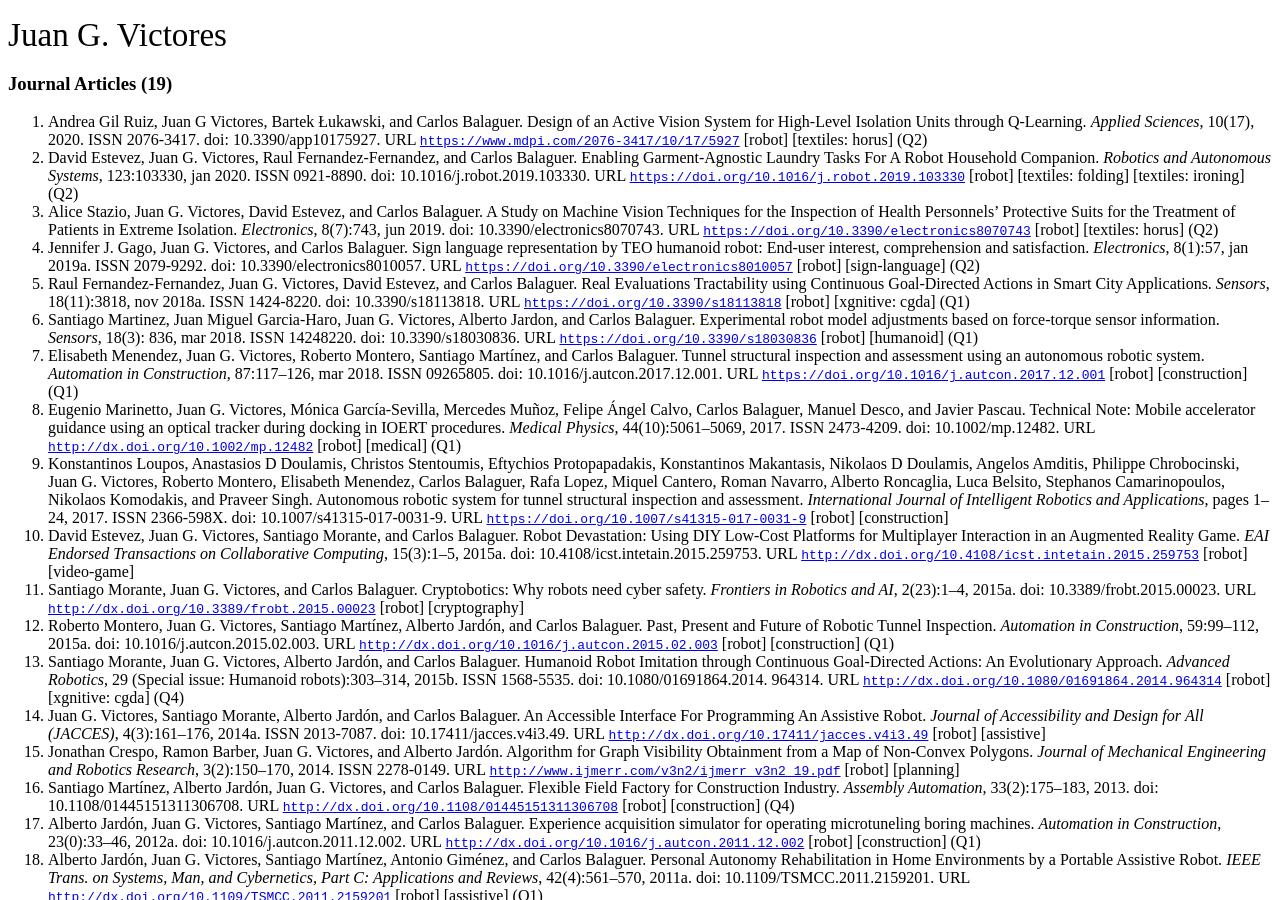
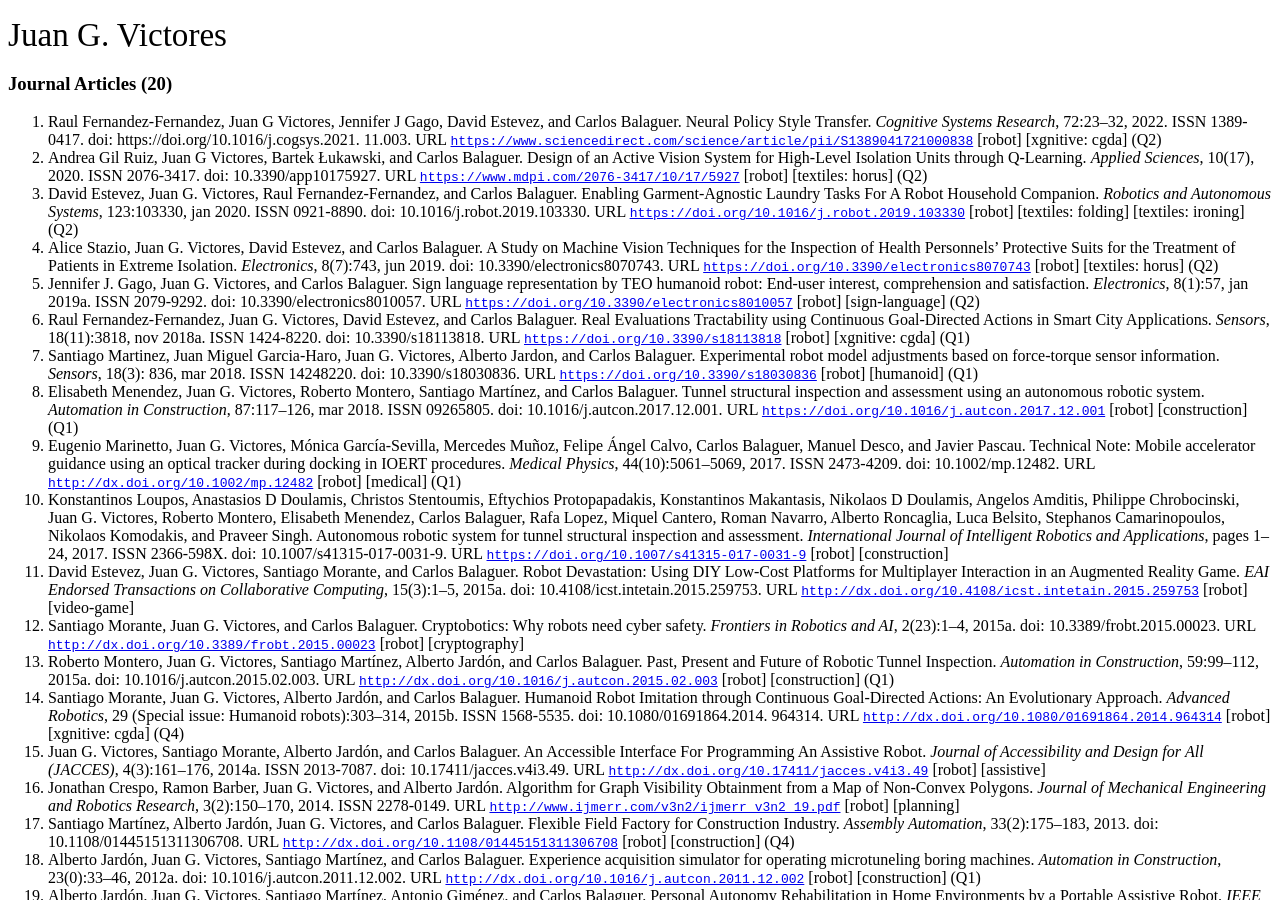
Before and after one commit to jgvictores/jgvictores.github.io, a Jekyll site: the page cv/JuanGVictoresCV.html, which Jekyll copies as it is, in a window 1280 px wide and 900 px high. Built offline with Jekyll 4.4.1, drawn with Linux system fonts in a browser that asks for light colours.

Commit message:
add fernandezfernandez2022neural, #21
- https://github.com/jgvictores/jgvictores.github.io/issues/21

```diff
--- a/cv/JuanGVictoresCV.html
+++ b/cv/JuanGVictoresCV.html
@@ -17,11 +17,22 @@
 class="pplr9o-x-x-207">Juan G. Victores</span>
 </p>
 <h3 class="likesectionHead"><a
- id="x1-1000"></a>Journal Articles (19)</h3>
+ id="x1-1000"></a>Journal Articles (20)</h3>
 <!--l. 55--><p class="noindent" >
      </p><ol  class="enumerate1" >
      <li
   class="enumerate" id="x1-1002x1"><a
+ id="Xfernandezfernandez2022neural"></a>Raul Fernandez-Fernandez, Juan G Victores, Jennifer J Gago, David Estevez, and Carlos Balaguer.
+     Neural  Policy  Style  Transfer.   <span
+class="pplri9o-">Cognitive  Systems  Research</span>,  72:23–32,  2022.   ISSN  1389-0417.   doi:
+     https://doi.org/10.1016/j.cogsys.2021.
+     11.003.  URL <a
+href="https://www.sciencedirect.com/science/article/pii/S1389041721000838" class="url" ><span
+class="cmtt-10">https://www.sciencedirect.com/science/article/pii/S1389041721000838</span></a> [robot]
+     [xgnitive: cgda] (Q2)
+     </li>
+     <li
+  class="enumerate" id="x1-1004x2"><a
  id="Xgil2020design"></a>Andrea Gil Ruiz, Juan G Victores, Bartek Łukawski, and Carlos Balaguer. Design of an Active Vision
      System  for  High-Level  Isolation  Units  through  Q-Learning.   <span
 class="pplri9o-">Applied  Sciences</span>,  10(17),  2020.   ISSN
@@ -31,7 +42,7 @@ class="cmtt-10">https://www.mdpi.com/2076-3417/10/17/5927</span></a> [robot]
      [textiles: horus] (Q2)
      </li>
      <li
-  class="enumerate" id="x1-1004x2"><a
+  class="enumerate" id="x1-1006x3"><a
  id="Xestevez2019enabling"></a>David  Estevez,  Juan G.  Victores,  Raul  Fernandez-Fernandez,  and  Carlos  Balaguer.    Enabling
      Garment-Agnostic Laundry Tasks For A Robot Household Companion.   <span
 class="pplri9o-">Robotics and Autonomous</span>
@@ -42,7 +53,7 @@ href="https://doi.org/10.1016/j.robot.2019.103330" class="url" ><span
 class="cmtt-10">https://doi.org/10.1016/j.robot.2019.103330</span></a> [robot] [textiles: folding] [textiles: ironing] (Q2)
      </li>
      <li
-  class="enumerate" id="x1-1006x3"><a
+  class="enumerate" id="x1-1008x4"><a
  id="Xstazio2019astudy"></a>Alice Stazio, Juan G. Victores, David Estevez, and Carlos Balaguer.   A Study on Machine Vision
      Techniques for the Inspection of Health Personnels’ Protective Suits for the Treatment of Patients
      in  Extreme  Isolation.     <span
@@ -52,7 +63,7 @@ href="https://doi.org/10.3390/electronics8070743" class="url" ><span
 class="cmtt-10">https://doi.org/10.3390/electronics8070743</span></a> [robot] [textiles: horus] (Q2)
      </li>
      <li
-  class="enumerate" id="x1-1008x4"><a
+  class="enumerate" id="x1-1010x5"><a
  id="Xgago2019sign"></a>Jennifer J.                 Gago,                 Juan G.                 Victores,                 and                 Carlos
      Balaguer.  Sign language representation by TEO humanoid robot: End-user interest, comprehension
      and satisfaction. <span
@@ -62,7 +73,7 @@ href="https://doi.org/10.3390/electronics8010057" class="url" ><span
 class="cmtt-10">https://doi.org/10.3390/electronics8010057</span></a> [robot] [sign-language] (Q2)
      </li>
      <li
-  class="enumerate" id="x1-1010x5"><a
+  class="enumerate" id="x1-1012x6"><a
  id="Xfernandezfernandez2018real"></a>Raul Fernandez-Fernandez, Juan G. Victores, David Estevez, and Carlos Balaguer. Real Evaluations
      Tractability using Continuous Goal-Directed Actions in Smart City Applications. <span
 class="pplri9o-">Sensors</span>, 18(11):3818,
@@ -72,7 +83,7 @@ class="cmtt-10">https://doi.org/10.3390/s18113818</span></a>
      [robot] [xgnitive: cgda] (Q1)
      </li>
      <li
-  class="enumerate" id="x1-1012x6"><a
+  class="enumerate" id="x1-1014x7"><a
  id="Xmartinez2018experimental"></a>Santiago Martinez, Juan Miguel Garcia-Haro, Juan G. Victores, Alberto Jardon, and Carlos Balaguer.
      Experimental robot model adjustments based on force-torque sensor information.   <span
 class="pplri9o-">Sensors</span>, 18(3):
@@ -80,9 +91,11 @@ class="pplri9o-">Sensors</span>, 18(3):
 href="https://doi.org/10.3390/s18030836" class="url" ><span
 class="cmtt-10">https://doi.org/10.3390/s18030836</span></a>
      [robot] [humanoid] (Q1)
+
+
      </li>
      <li
-  class="enumerate" id="x1-1014x7"><a
+  class="enumerate" id="x1-1016x8"><a
  id="Xmenendez2018tunnel"></a>Elisabeth Menendez, Juan G. Victores, Roberto Montero, Santiago Martínez, and Carlos Balaguer.
      Tunnel  structural  inspection  and  assessment  using  an  autonomous  robotic  system.   <span
 class="pplri9o-">Automation</span>
@@ -91,11 +104,9 @@ class="pplri9o-">in  Construction</span>,  87:117–126,  mar  2018.   ISSN  092
      <a
 href="https://doi.org/10.1016/j.autcon.2017.12.001" class="url" ><span
 class="cmtt-10">https://doi.org/10.1016/j.autcon.2017.12.001</span></a> [robot] [construction] (Q1)
-
-
      </li>
      <li
-  class="enumerate" id="x1-1016x8"><a
+  class="enumerate" id="x1-1018x9"><a
  id="Xmarinetto2017mobile"></a>Eugenio Marinetto, Juan G. Victores, Mónica García-Sevilla, Mercedes Muñoz, Felipe Ángel Calvo,
      Carlos Balaguer, Manuel Desco, and Javier Pascau.   Technical Note: Mobile accelerator guidance
      using an optical tracker during docking in IOERT procedures.   <span
@@ -106,7 +117,7 @@ class="cmtt-10">http://dx.doi.org/10.1002/mp.12482</span></a> [robot]
      [medical] (Q1)
      </li>
      <li
-  class="enumerate" id="x1-1018x9"><a
+  class="enumerate" id="x1-1020x10"><a
  id="Xloupos2017autonomous"></a>Konstantinos  Loupos,  Anastasios D  Doulamis,  Christos  Stentoumis,  Eftychios  Protopapadakis,
      Konstantinos Makantasis, Nikolaos D Doulamis, Angelos Amditis, Philippe Chrobocinski, Juan G.
      Victores,  Roberto  Montero,  Elisabeth  Menendez,  Carlos  Balaguer,  Rafa  Lopez,  Miquel  Cantero,
@@ -120,7 +131,7 @@ class="cmtt-10">https://doi.org/10.1007/s41315-017-0031-9</span></a> [robot]
      [construction]
      </li>
      <li
-  class="enumerate" id="x1-1020x10"><a
+  class="enumerate" id="x1-1022x11"><a
  id="Xestevez2015robot"></a>David Estevez, Juan G. Victores, Santiago Morante, and Carlos Balaguer.  Robot Devastation: Using
      DIY Low-Cost Platforms for Multiplayer Interaction in an Augmented Reality Game.  <span
 class="pplri9o-">EAI Endorsed</span>
@@ -131,7 +142,7 @@ href="http://dx.doi.org/10.4108/icst.intetain.2015.259753" class="url" ><span
 class="cmtt-10">http://dx.doi.org/10.4108/icst.intetain.2015.259753</span></a> [robot] [video-game]
      </li>
      <li
-  class="enumerate" id="x1-1022x11"><a
+  class="enumerate" id="x1-1024x12"><a
  id="Xmorante2015cryptobotics"></a>Santiago Morante, Juan G. Victores, and Carlos Balaguer.   Cryptobotics: Why robots need cyber
      safety.     <span
 class="pplri9o-">Frontiers  in  Robotics  and  AI</span>,  2(23):1–4,  2015a.     doi:  10.3389/frobt.2015.00023.     URL
@@ -140,7 +151,7 @@ href="http://dx.doi.org/10.3389/frobt.2015.00023" class="url" ><span
 class="cmtt-10">http://dx.doi.org/10.3389/frobt.2015.00023</span></a> [robot] [cryptography]
      </li>
      <li
-  class="enumerate" id="x1-1024x12"><a
+  class="enumerate" id="x1-1026x13"><a
  id="Xmontero2015past"></a>Roberto Montero, Juan G. Victores, Santiago Martínez, Alberto Jardón, and Carlos Balaguer.  Past,
      Present and Future of Robotic Tunnel Inspection.  <span
 class="pplri9o-">Automation in Construction</span>, 59:99–112, 2015a.  doi:
@@ -150,7 +161,7 @@ class="cmtt-10">http://dx.doi.org/10.1016/j.autcon.2015.02.003</span></a> [robot
      [construction] (Q1)
      </li>
      <li
-  class="enumerate" id="x1-1026x13"><a
+  class="enumerate" id="x1-1028x14"><a
  id="Xmorante2015humanoid"></a>Santiago Morante, Juan G. Victores, Alberto Jardón, and Carlos Balaguer. Humanoid Robot Imitation
      through  Continuous  Goal-Directed  Actions:  An  Evolutionary  Approach.    <span
 class="pplri9o-">Advanced  Robotics</span>,  29
@@ -160,7 +171,7 @@ href="http://dx.doi.org/10.1080/01691864.2014.964314" class="url" ><span
 class="cmtt-10">http://dx.doi.org/10.1080/01691864.2014.964314</span></a> [robot] [xgnitive: cgda] (Q4)
      </li>
      <li
-  class="enumerate" id="x1-1028x14"><a
+  class="enumerate" id="x1-1030x15"><a
  id="Xvictores2014an"></a>Juan G.  Victores,  Santiago  Morante,  Alberto  Jardón,  and  Carlos  Balaguer.      An  Accessible
      Interface   For   Programming   An   Assistive   Robot.       <span
 class="pplri9o-">Journal   of   Accessibility   and   Design   for</span>
@@ -171,8 +182,10 @@ href="http://dx.doi.org/10.17411/jacces.v4i3.49" class="url" ><span
 class="cmtt-10">http://dx.doi.org/10.17411/jacces.v4i3.49</span></a> [robot] [assistive]
      </li>
      <li
-  class="enumerate" id="x1-1030x15"><a
+  class="enumerate" id="x1-1032x16"><a
  id="Xcrespo2014algorithm"></a>Jonathan   Crespo,   Ramon   Barber,   Juan G.   Victores,   and   Alberto   Jardón.         Algorithm
+
+
      for   Graph   Visibility   Obtainment   from   a   Map   of   Non-Convex   Polygons.        <span
 class="pplri9o-">Journal   of</span>
      <span
@@ -182,10 +195,8 @@ href="http://www.ijmerr.com/v3n2/ijmerr_v3n2_19.pdf" class="url" ><span
 class="cmtt-10">http://www.ijmerr.com/v3n2/ijmerr_v3n2_19.pdf</span></a> [robot] [planning]
      </li>
      <li
-  class="enumerate" id="x1-1032x16"><a
+  class="enumerate" id="x1-1034x17"><a
  id="Xmartinez2013flexible"></a>Santiago Martínez, Alberto Jardón, Juan G. Victores, and Carlos Balaguer. Flexible Field Factory for
-
-
      Construction Industry.  <span
 class="pplri9o-">Assembly Automation</span>, 33(2):175–183, 2013.  doi: 10.1108/01445151311306708.
      URL <a
@@ -193,7 +204,7 @@ href="http://dx.doi.org/10.1108/01445151311306708" class="url" ><span
 class="cmtt-10">http://dx.doi.org/10.1108/01445151311306708</span></a> [robot] [construction] (Q4)
      </li>
      <li
-  class="enumerate" id="x1-1034x17"><a
+  class="enumerate" id="x1-1036x18"><a
  id="Xjardon2012experience"></a>Alberto Jardón, Juan G. Victores, Santiago Martínez, and Carlos Balaguer.  Experience acquisition
      simulator  for  operating  microtuneling  boring  machines.   <span
 class="pplri9o-">Automation  in  Construction</span>,  23(0):33–46,
@@ -203,7 +214,7 @@ class="cmtt-10">http://dx.doi.org/10.1016/j.autcon.2011.12.002</span></a>
      [robot] [construction] (Q1)
      </li>
      <li
-  class="enumerate" id="x1-1036x18"><a
+  class="enumerate" id="x1-1038x19"><a
  id="Xjardon2011personal"></a>Alberto  Jardón,  Juan G.  Victores,  Santiago  Martínez,  Antonio  Giménez,  and  Carlos  Balaguer.
      Personal  Autonomy  Rehabilitation  in  Home  Environments  by  a  Portable  Assistive  Robot.   <span
 class="pplri9o-">IEEE</span>
@@ -215,7 +226,7 @@ class="cmtt-10">http://dx.doi.org/10.1109/TSMCC.2011.2159201</span></a> [robot]
      [assistive] (Q1)
      </li>
      <li
-  class="enumerate" id="x1-1038x19"><a
+  class="enumerate" id="x1-1040x20"><a
  id="Xvictores2011robot"></a>Juan G.  Victores,  Santiago  Martinez,  Alberto  Jardón,  and  Carlos  Balaguer.   Robot-aided  tunnel
      inspection  and  maintenance  system  by  vision  and  proximity  sensor  integration.    <span
 class="pplri9o-">Automation</span>
@@ -224,11 +235,11 @@ class="pplri9o-">in  Construction</span>,  20(5):629–636,  2011a.    ISSN  092
      <a
 href="http://dx.doi.org/10.1016/j.autcon.2010.12.005" class="url" ><span
 class="cmtt-10">http://dx.doi.org/10.1016/j.autcon.2010.12.005</span></a> [robot] [construction] (Q1)</li></ol>
-<!--l. 77--><p class="noindent" >
+<!--l. 78--><p class="noindent" >
 </p>
 <h3 class="likesectionHead"><a
  id="x1-2000"></a>Patents (2)</h3>
-<!--l. 78--><p class="noindent" >
+<!--l. 79--><p class="noindent" >
      </p><ol  class="enumerate1" >
      <li
   class="enumerate" id="x1-2002x1"><a
@@ -246,11 +257,13 @@ class="cmtt-10">http://invenes.oepm.es/InvenesWeb/detalle?referencia=P201330794<
 href="http://www.google.im/patents/WO2011138481A1?cl=en" class="url" ><span
 class="cmtt-10">http://www.google.im/patents/WO2011138481A1?cl=en</span></a> [robot]
      [construction]</li></ol>
-<!--l. 83--><p class="noindent" >
+<!--l. 84--><p class="noindent" >
 </p>
 <h3 class="likesectionHead"><a
  id="x1-3000"></a>Book Chapters (8)</h3>
-<!--l. 84--><p class="noindent" >
+<!--l. 85--><p class="noindent" >
+
+
      </p><ol  class="enumerate1" >
      <li
   class="enumerate" id="x1-3002x1"><a
@@ -262,8 +275,6 @@ class="pplri9o-">Future Trends in Robotics</span>, pages 169–176. CSIC, Madrid
      <a
 href="http://www.robocity2030.org/events/event/evento-esp-2-2/" class="url" ><span
 class="cmtt-10">http://www.robocity2030.org/events/event/evento-esp-2-2/</span></a> [xgnitive: cgda]
-
-
      </li>
      <li
   class="enumerate" id="x1-3004x2"><a
@@ -340,13 +351,13 @@ class="pplri9o-">Technology   Innovation   in   Underground   Construction</span
      <a
 href="http://www.crcpress.com/product/isbn/9780415551052" class="url" ><span
 class="cmtt-10">http://www.crcpress.com/product/isbn/9780415551052</span></a> [robot] [construction]</li></ol>
-<!--l. 95--><p class="noindent" >
+
+
+<!--l. 96--><p class="noindent" >
 </p>
 <h3 class="likesectionHead"><a
  id="x1-4000"></a>Conference Proceedings (49)</h3>
-<!--l. 96--><p class="noindent" >
-
-
+<!--l. 97--><p class="noindent" >
      </p><ol  class="enumerate1" >
      <li
   class="enumerate" id="x1-4002x1"><a
@@ -430,6 +441,8 @@ class="pplri9o-">ótica</span>,   2017a.
 href="http://jnr2017.ai2.upv.es/wp-content/uploads/2016/11/Programa-JNR2017.pdf" class="url" ><span
 class="cmtt-10">http://jnr2017.ai2.upv.es/wp-content/uploads/2016/11/Programa-JNR2017.pdf</span></a> [robot]
      [construction]
+
+
      </li>
      <li
   class="enumerate" id="x1-4018x9"><a
@@ -438,8 +451,6 @@ class="cmtt-10">http://jnr2017.ai2.upv.es/wp-content/uploads/2016/11/Programa-JN
      <span
 class="pplri9o-">Jornadas Nacionales de Rob</span><span
 class="pplri9o-">ótica</span>, 2017b [robot] [horus]
-
-
      </li>
      <li
   class="enumerate" id="x1-4020x10"><a
@@ -522,6 +533,8 @@ class="cmtt-10">https://roboticslab-uc3m.github.io/workshop-humanoids2016</span>
      <li
   class="enumerate" id="x1-4034x17"><a
  id="Xloupos2016integrated"></a>Konstantinos  Loupos,  Angelos  Amditis,  Anastasios  Doulamis,  Philippe  Chrobocinski,  Juan G.
+
+
      Victores, Max Wietek, Panagiotis Panetsos, Alberto Roncaglia, Stephanos Camarinopoulos, Vassileios
      Kallidromitis,  Dimitrios  Bairaktaris,  Nikolaos  Komodakis,  and  Rafa  Lopez.    Integrated  Robotic
      Solution for Tunnel Structural Evaluation and Characterization – ROBO-SPECT EC PROJECT.  In
@@ -530,8 +543,6 @@ class="pplri9o-">International  Conference  on  Smart  Infrastructure  and  Cons
      <a
 href="http://www.icsic.eng.cam.ac.uk/programme/programme21june/view" class="url" ><span
 class="cmtt-10">http://www.icsic.eng.cam.ac.uk/programme/programme21june/view</span></a> [robot] [construction]
-
-
      </li>
      <li
   class="enumerate" id="x1-4036x18"><a
@@ -613,6 +624,8 @@ class="cmtt-10">http://www.isarc2014.org/pdfs/ISARC2014_Proceedings-NewISBN.pdf<
      Tunnel Inspection: A Survey and Future Trends. In Quang Ha, Xuesong Shen, and Ali Akbarnezhad,
      editors, <span
 class="pplri9o-">Proceedings of the 31st International Symposium on Automation and Robotics in Construction and</span>
+
+
      <span
 class="pplri9o-">Mining (ISARC 2014)</span>, pages 19–33, Sydney, Australia, 2014. University of Technology, Sydney.  URL
      <a
@@ -624,8 +637,6 @@ class="cmtt-10">http://www.isarc2014.org/pdfs/ISARC2014_Proceedings-NewISBN.pdf<
  id="Xmorante2014on"></a>Santiago Morante, Juan G. Victores, Alberto Jardón, and Carlos Balaguer.  On using guided motor
      primitives to execute Continuous Goal-Directed Actions. In <span
 class="pplri9o-">Proceedings - IEEE International Workshop</span>
-
-
      <span
 class="pplri9o-">on  Robot  and  Human  Interactive  Communication</span>,  volume  2014-Octob,  Edinburgh,  UK,  2014a.  IEEE.
      doi: 10.1109/ROMAN.2014.6926320.  URL <a
@@ -716,6 +727,8 @@ class="pplri9o-">Robocity2030 12th Workshop Robotica Cognitiva</span>, 2013. URL
 href="https://www.researchgate.net/publication/269631653_Object_Tagging_for_Human-Robot_Interaction_by_Recolorization_Using_Gaussian_Mixture_Models" class="url" ><span
 class="cmtt-10">https://www.researchgate.net/publication/269631653_Object_Tagging_for_Human-Robot_Interaction_by_Recolorization_Using_Gaussian_Mixture_Models</span></a>
      [robot] [vision]
+
+
      </li>
      <li
   class="enumerate" id="x1-4066x33"><a
@@ -726,8 +739,6 @@ class="pplri9o-">Robocity2030  12th  Workshop  Robotica  Cognitiva</span>,
 href="https://www.researchgate.net/publication/269631454_Semantic_Action_Parameter_Inference_through_Machine_Learning_Methods" class="url" ><span
 class="cmtt-10">https://www.researchgate.net/publication/269631454_Semantic_Action_Parameter_Inference_through_Machine_Learning_Methods</span></a>
      [robot][xgnitive: ris]
-
-
      </li>
      <li
   class="enumerate" id="x1-4068x34"><a
@@ -813,6 +824,8 @@ class="pplri9o-">Robots colaborativos e interaccion humano-robot</span>, pages 7
 href="https://www.researchgate.net/publication/269574247_Interaccion_humano-robot_a_traves_de_interfaces_en_la_nube" class="url" ><span
 class="cmtt-10">https://www.researchgate.net/publication/269574247_Interaccion_humano-robot_a_traves_de_interfaces_en_la_nube</span></a>
      [robot] [assistive]
+
+
      </li>
      <li
   class="enumerate" id="x1-4082x41"><a
@@ -825,8 +838,6 @@ class="pplri9o-">ón humano-robot</span>, Madrid. Spain, 2011.
 href="https://www.researchgate.net/publication/269574315_Methodologies_for_Experimental_Evaluation_of_Assistive_Robotics_HRI" class="url" ><span
 class="cmtt-10">https://www.researchgate.net/publication/269574315_Methodologies_for_Experimental_Evaluation_of_Assistive_Robotics_HRI</span></a>
      [robot] [assistive]
-
-
      </li>
      <li
   class="enumerate" id="x1-4084x42"><a
@@ -912,6 +923,8 @@ class="pplri9o-">Construction (ISARC)</span>, pages 420–426, Austin, TX. USA.,
 href="http://www.iaarc.org/publications/fulltext/Robot-aided_Tunnel_Inspection_and_Maintenance_System.pdf" class="url" ><span
 class="cmtt-10">http://www.iaarc.org/publications/fulltext/Robot-aided_Tunnel_Inspection_and_Maintenance_System.pdf</span></a>
      [robot] [construction]
+
+
      </li>
      <li
   class="enumerate" id="x1-4098x49"><a
@@ -924,13 +937,11 @@ class="pplri9o-">Conference  on  PErvsive  Technologies  Related  to  Assistive
      <a
 href="http://portal.acm.org/citation.cfm?doid=1579114.1579175" class="url" ><span
 class="cmtt-10">http://portal.acm.org/citation.cfm?doid=1579114.1579175</span></a> [robot] [assistive]</li></ol>
-
-
-<!--l. 148--><p class="noindent" >
+<!--l. 149--><p class="noindent" >
 </p>
 <h3 class="likesectionHead"><a
  id="x1-5000"></a>Conference Videos (2)</h3>
-<!--l. 149--><p class="noindent" >
+<!--l. 150--><p class="noindent" >
      </p><ol  class="enumerate1" >
      <li
   class="enumerate" id="x1-5002x1"><a
@@ -953,11 +964,11 @@ class="pplri9o-">(Humanoids 2014)</span>, page 265, Madrid, 2014c. IEEE.  doi: 1
      <a
 href="https://www.dailymotion.com/video/x2vjrfs" class="url" ><span
 class="cmtt-10">https://www.dailymotion.com/video/x2vjrfs</span></a> [robot] [modelling]</li></ol>
-<!--l. 154--><p class="noindent" >
+<!--l. 155--><p class="noindent" >
 </p>
 <h3 class="likesectionHead"><a
  id="x1-6000"></a>PhD Thesis (Author)</h3>
-<!--l. 155--><p class="noindent" >
+<!--l. 156--><p class="noindent" >
      </p><ol  class="enumerate1" >
      <li
   class="enumerate" id="x1-6002x1"><a
@@ -966,11 +977,11 @@ class="pplri9o-">Robot Imagination System</span>. PhD thesis, Universidad Carlos
      <a
 href="http://e-archivo.uc3m.es/handle/10016/19834" class="url" ><span
 class="cmtt-10">http://e-archivo.uc3m.es/handle/10016/19834</span></a></li></ol>
-<!--l. 159--><p class="noindent" >
+<!--l. 160--><p class="noindent" >
 </p>
 <h3 class="likesectionHead"><a
  id="x1-7000"></a>PhD Thesis (Advisor)</h3>
-<!--l. 160--><p class="noindent" >
+<!--l. 161--><p class="noindent" >
      </p><ol  class="enumerate1" >
      <li
   class="enumerate" id="x1-7002x1"><a
@@ -981,12 +992,12 @@ class="pplri9o-">Goal-Directed Actions: Advances in Robot Learning</span>. PhD t
      2016. URL <a
 href="http://e-archivo.uc3m.es/handle/10016/23459" class="url" ><span
 class="cmtt-10">http://e-archivo.uc3m.es/handle/10016/23459</span></a></li></ol>
-<!--l. 164--><p class="noindent" >
+
+
+<!--l. 165--><p class="noindent" >
 </p>
 <h3 class="likesectionHead"><a
  id="x1-8000"></a>Research Stays (2)</h3>
-
-
 <div class="tabular"> <table id="TBL-1" class="tabular"
 cellspacing="0" cellpadding="0"
 ><colgroup id="TBL-1-1g"><col
@@ -994,29 +1005,29 @@ id="TBL-1-1" /><col
 id="TBL-1-2" /></colgroup><tr
  style="vertical-align:baseline;" id="TBL-1-1-"><td  style="white-space:nowrap; text-align:left;" id="TBL-1-1-1"
 class="td11">Oct. 2018 – </td><td  style="white-space:wrap; text-align:left;" id="TBL-1-1-2"
-class="td11"><!--l. 166--><p class="noindent" ><span
+class="td11"><!--l. 167--><p class="noindent" ><span
 class="pplb9o-">The University of Manchester</span>. Cognitive Robotics Lab.                                                   </p></td>
 </tr><tr
  style="vertical-align:baseline;" id="TBL-1-2-"><td  style="white-space:nowrap; text-align:left;" id="TBL-1-2-1"
 class="td11">Jan. 2019      </td><td  style="white-space:wrap; text-align:left;" id="TBL-1-2-2"
-class="td11"><!--l. 167--><p class="noindent" >Estancia de 3 meses destinado a la investigación del uso de Deep Learning para el estudio
+class="td11"><!--l. 168--><p class="noindent" >Estancia de 3 meses destinado a la investigación del uso de Deep Learning para el estudio
 de conceptos abstractos con el robot iCub (Manchester, UK).                                             </p></td>
 </tr><tr
  style="vertical-align:baseline;" id="TBL-1-3-"><td  style="white-space:nowrap; text-align:left;" id="TBL-1-3-1"
 class="td11"> Sept. 2011 –</td><td  style="white-space:wrap; text-align:left;" id="TBL-1-3-2"
-class="td11"><!--l. 169--><p class="noindent" ><span
+class="td11"><!--l. 170--><p class="noindent" ><span
 class="pplb9o-">Istituto Italiano di Tecnologia</span>. Department of Robotics, Brain and Cognitive Sciences.    </p></td>
 </tr><tr
  style="vertical-align:baseline;" id="TBL-1-4-"><td  style="white-space:nowrap; text-align:left;" id="TBL-1-4-1"
 class="td11">Dic. 2011     </td><td  style="white-space:wrap; text-align:left;" id="TBL-1-4-2"
-class="td11"><!--l. 170--><p class="noindent" >Estancia de 3 meses destinado a la investigación del uso de Support Vector Machines y
+class="td11"><!--l. 171--><p class="noindent" >Estancia de 3 meses destinado a la investigación del uso de Support Vector Machines y
 Gaussianas mixtas para el control en fuerza del robot iCub (Génova, Italia).                     </p></td>
 </tr></table></div>
-<!--l. 173--><p class="noindent" >
+<!--l. 174--><p class="noindent" >
 </p>
 <h3 class="likesectionHead"><a
  id="x1-9000"></a>Workshop Organizer (2)</h3>
-<!--l. 174--><p class="noindent" >
+<!--l. 175--><p class="noindent" >
      </p><ol  class="enumerate1" >
      <li
   class="enumerate" id="x1-9002x1">Juan G. Victores, Lorenzo Natale, Eiichi Yoshida. Towards Humanoid Robots OS. HUMANOIDS.
@@ -1030,11 +1041,11 @@ class="cmtt-10">https://roboticslab-uc3m.github.io/workshop-humanoids2016/</span
      Ljubljana, Slovenia. Mar 22. 2016. <a
 href="https://www.eu-robotics.net/robotics\_forum/upload/digest\_1-96\_without\_emails\_250ppi1.pdf" class="url" ><span
 class="cmtt-10">https://www.eu-robotics.net/robotics\_forum/upload/digest\_1-96\_without\_emails\_250ppi1.pdf</span></a></li></ol>
-<!--l. 179--><p class="noindent" >
+<!--l. 180--><p class="noindent" >
 </p>
 <h3 class="likesectionHead"><a
  id="x1-10000"></a>Talks (2)</h3>
-<!--l. 180--><p class="noindent" >
+<!--l. 181--><p class="noindent" >
      </p><ol  class="enumerate1" >
      <li
   class="enumerate" id="x1-10002x1">Juan G. Victores. XGNITIVE: Avances hacia la generalización avanzada de acciones y sistemas de
```
Also changed, not shown: cv/victores.bib (+13 -0 lines), 2 other files.
